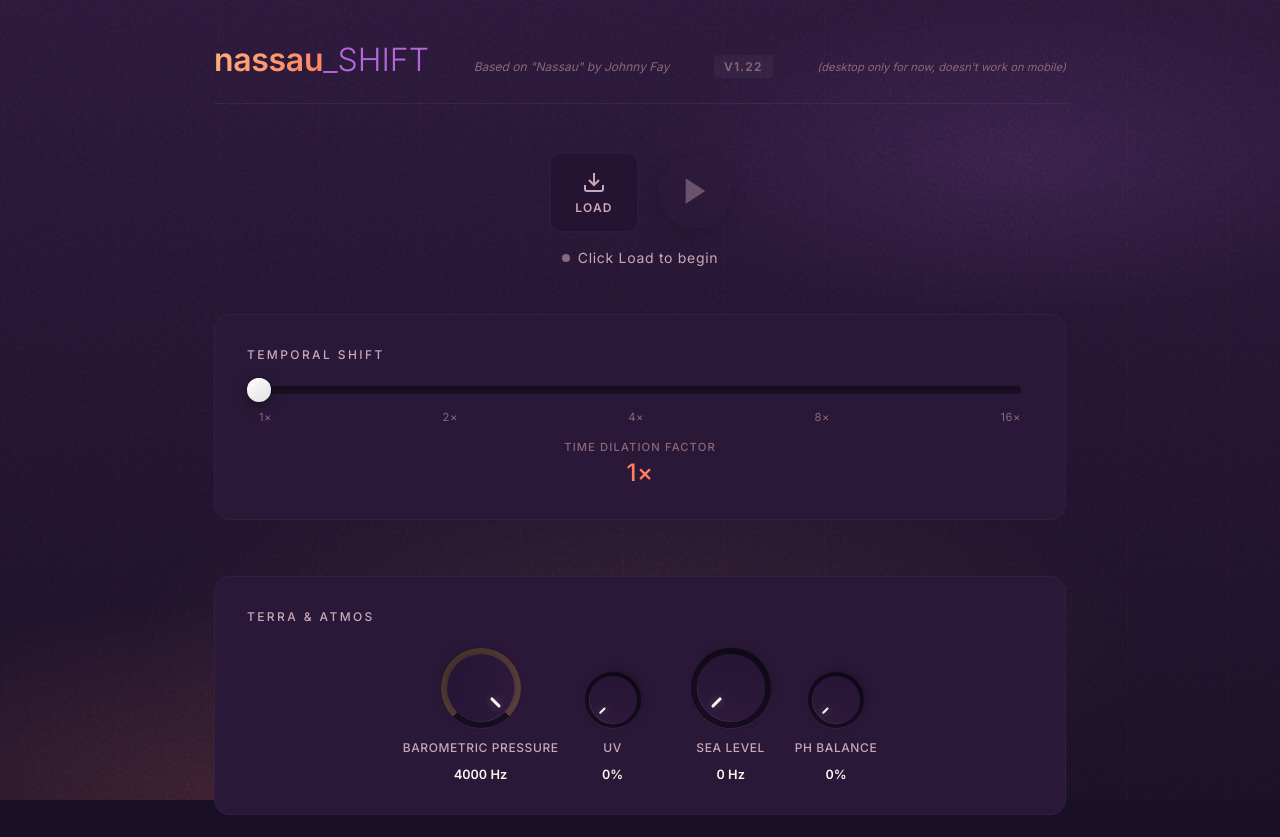
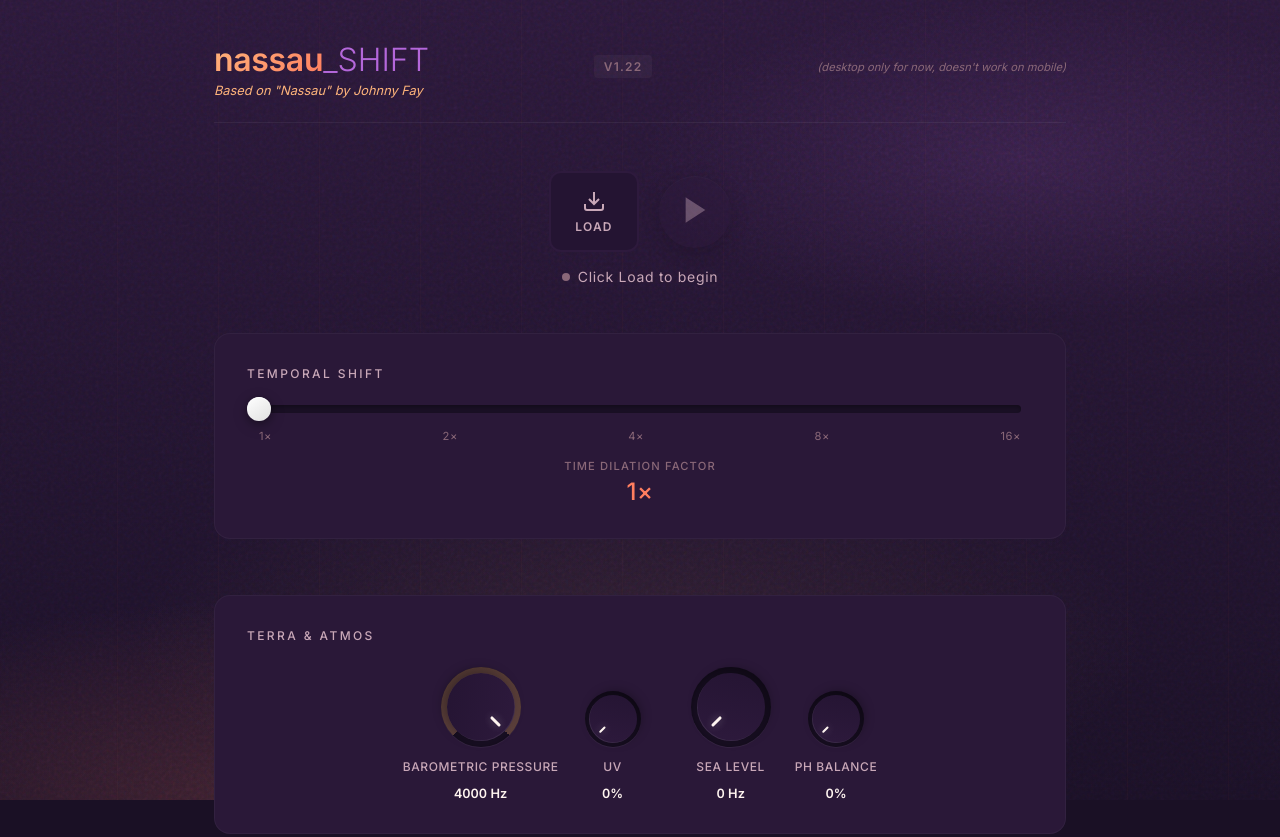
Before and after one commit to Silverphonic/Nassau_Shift, a plain HTML site: page index.html in a window 1280 px wide. Shown: the top 837 px of the page. Drawn offline with Linux system fonts and the light colour scheme.

Commit message:
Position credit directly under title with gold color
🤖 Generated with [Claude Code](https://claude.com/claude-code)

Co-Authored-By: Claude Opus 4.5 <noreply@anthropic.com>

```diff
--- a/index.html
+++ b/index.html
@@ -20,11 +20,13 @@
     <main class="container">
       <!-- Header -->
       <header class="header">
-        <div class="logo">
-          <span class="logo-nassau">nassau</span>
-          <span class="logo-shift">_SHIFT</span>
+        <div class="logo-block">
+          <div class="logo">
+            <span class="logo-nassau">nassau</span>
+            <span class="logo-shift">_SHIFT</span>
+          </div>
+          <div class="credit">Based on "Nassau" by Johnny Fay</div>
         </div>
-        <div class="credit">Based on "Nassau" by Johnny Fay</div>
         <div class="version">v1.22</div>
         <div class="desktop-notice">(desktop only for now, doesn't work on mobile)</div>
       </header>
--- a/styles.css
+++ b/styles.css
@@ -182,9 +182,15 @@ body {
   font-style: italic;
 }
 
+.logo-block {
+  display: flex;
+  flex-direction: column;
+  gap: 4px;
+}
+
 .credit {
-  font-size: 0.75rem;
-  color: var(--text-dim);
+  font-size: 0.8rem;
+  color: var(--gold);
   font-style: italic;
 }
 
```
